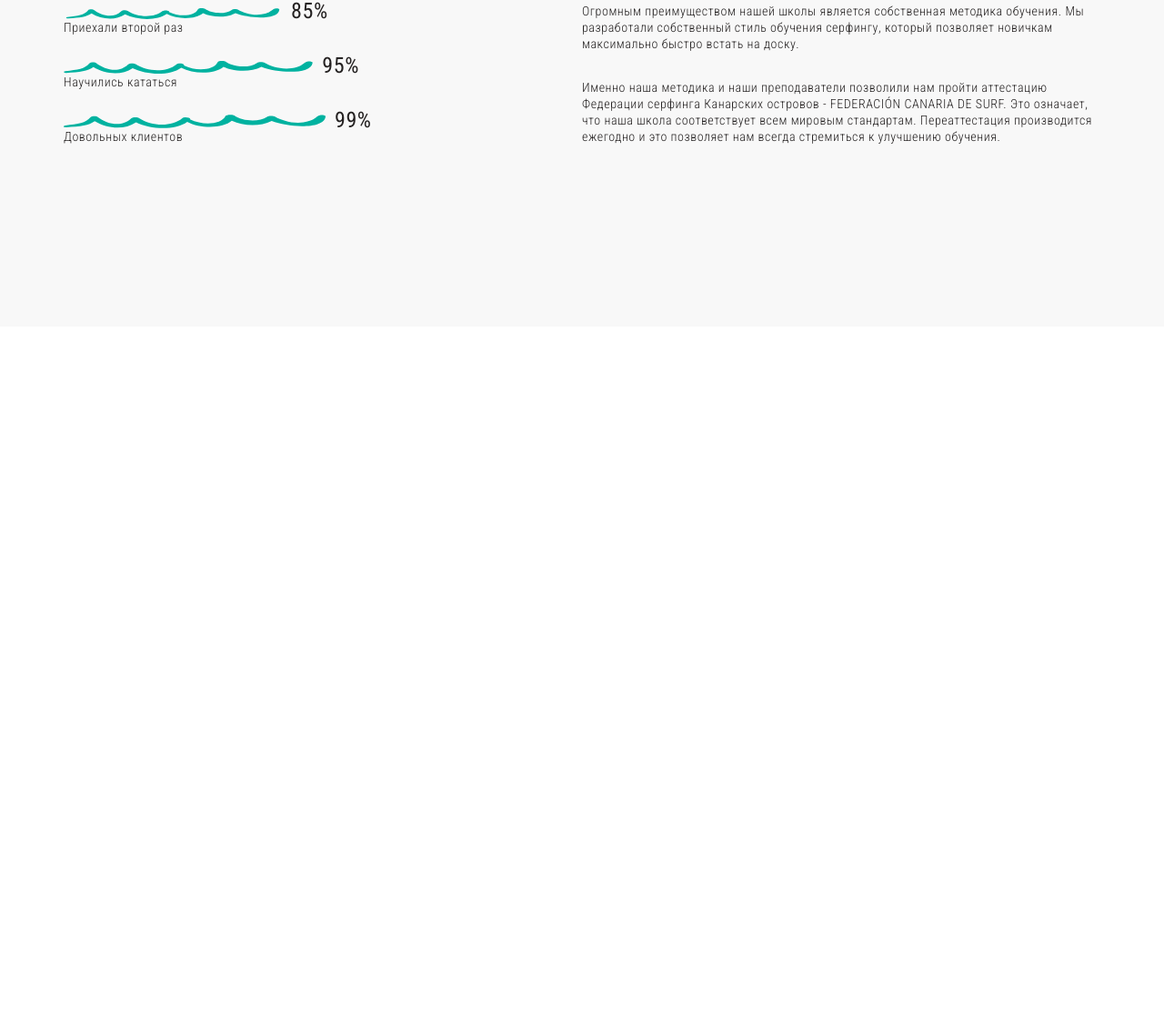
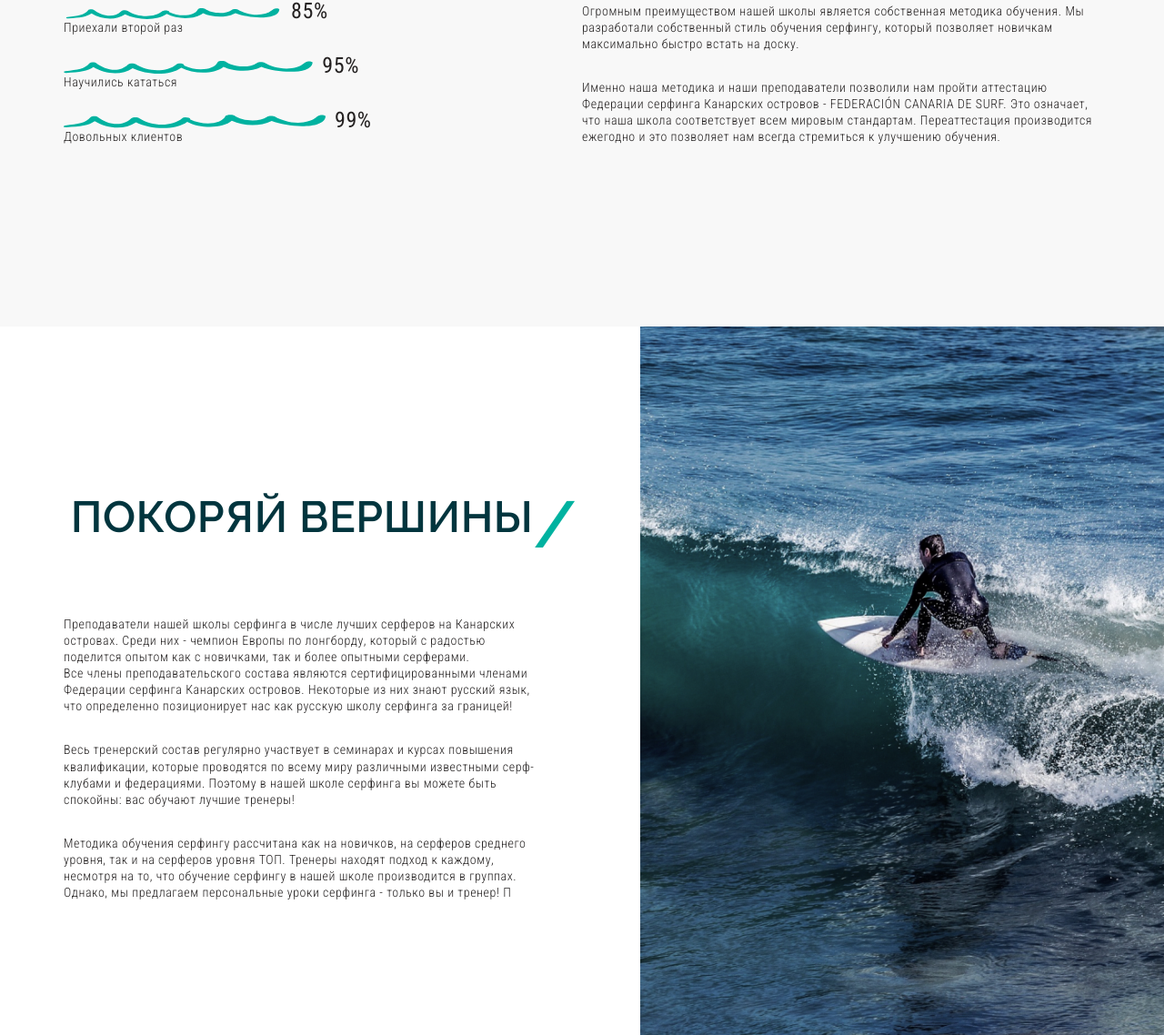
Before and after one commit to IrinaBreus/waweScool.io, a website: page src/index.html in a window 1280 px wide. Shown: the part 2367-3505 px from the top of the page at 91% size. Before the commit the page ends 2726 px from the top, so only its background shows below. Drawn offline with nearby package versions, Linux system fonts and the light colour scheme; files that its build step writes are made by us from their sources; files whose address does not match are found by name.

Commit message:
add information

```diff
--- a/src/index.html
+++ b/src/index.html
@@ -143,6 +143,28 @@
         </div>
     </section>
 
+    <section class="information">
+        <div class="container">
+            <div class="information__txt ">
+                <div class="txt_main">
+                    <h2 class="title information__title">ПОКОРЯЙ ВЕРШИНЫ</h2>
+                    <p class="">
+                        Преподаватели нашей школы серфинга в числе лучших серферов на Канарских островах. Среди них - чемпион Европы по лонгборду, который с радостью поделится опытом как с новичками, так и более опытными серферами. <br>
+                        Все члены преподавательского состава являются сертифицированными членами Федерации серфинга Канарских островов. Некоторые из них знают русский язык, что определенно позиционирует нас как русскую школу серфинга за границей!
+                    </p>
+                    <p>
+                        Весь тренерский состав регулярно участвует в семинарах и курсах повышения квалификации, которые проводятся по всему миру различными известными серф-клубами и федерациями. Поэтому в нашей школе серфинга вы можете быть спокойны: вас обучают лучшие тренеры!
+                    </p>
+                    <p>
+                        Методика обучения серфингу рассчитана как на новичков, на серферов среднего уровня, так и на серферов уровня ТОП. Тренеры находят подход к каждому, несмотря на то, что обучение серфингу в нашей школе производится в группах. Однако, мы предлагаем персональные уроки серфинга - только вы и тренер! П
+                    </p>
+                </div>
+                <div class="information__photo"></div>
+            </div>
+        </div>
+        <div class="information__img"></div>
+    </section>
+
     <!-- <svg>
         <use xlink:href="icons/symbol-defs.svg#icon-Brush"></use>
     </svg> -->
--- /dev/null
+++ b/src/sass/blocks/_information.scss
@@ -0,0 +1,61 @@
+// .information {
+//     display: grid;
+//     grid-template-columns: 1fr 1fr;
+//     gap: 92px;
+//     &__img {
+//         width: 100%;
+//         background: url('../../img/info_bg.jpg') center right / cover no-repeat;
+//     }
+//     &__txt {
+//         padding: 200px 0 118px;
+//         width: 60%;
+//         margin-left: auto;
+//         p {
+//             margin-bottom: 30px;
+//         }
+//     }
+//     &__title {
+//         margin-bottom: 100px;
+//     }
+// }
+
+// .information {
+//     padding: 200px 0 118px;
+//     background: url('../../img/info_bg.jpg') center right / 50% no-repeat;
+//     &__txt {
+//         width: 50%;
+//         padding-right: 92px;
+//         p {
+//             margin-bottom: 30px;
+//         }
+//     }
+//     &__title {
+//         margin-bottom: 100px;
+//     }
+// }
+
+.information {
+    padding: 200px 0 118px;
+    position: relative;
+    &__txt {
+        display: grid;
+        grid-template-columns: repeat(2, 1fr);
+        gap: 92px;
+        p {
+            margin-bottom: 30px;
+        }
+    }
+    &__title {
+        margin-bottom: 100px;
+    }
+    &__photo {
+        position: absolute;
+        top: 0;
+        right: 0;
+        left: auto;
+        bottom: 0;
+        width: 45%;
+        height: 100%;
+        background: url('../../img/info_bg.jpg') center right/cover no-repeat;
+    }
+}
```
Also changed, not shown: dist/css/style.css, dist/css/style.min.css, dist/img/info_bg.jpg (added), dist/img/info_bg.webp (added), dist/index.html, src/img/info_bg.jpg (added).
